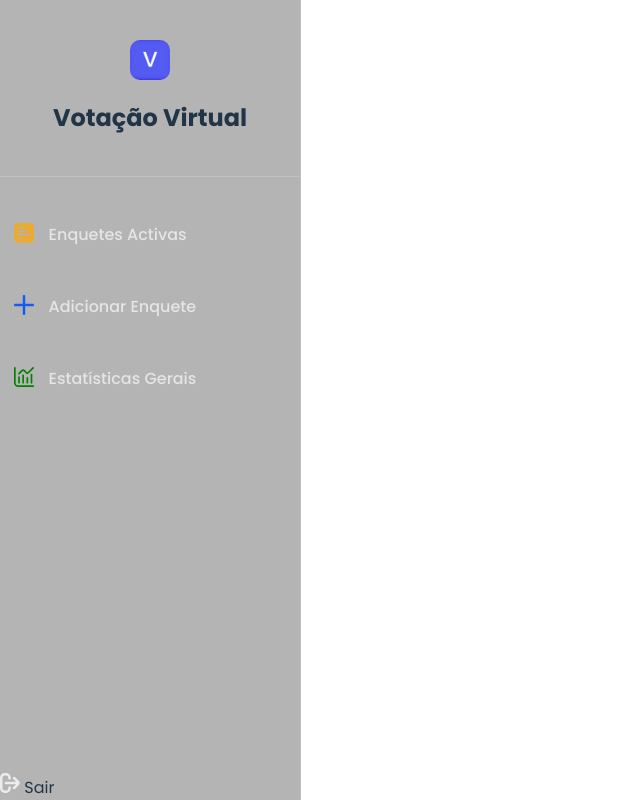
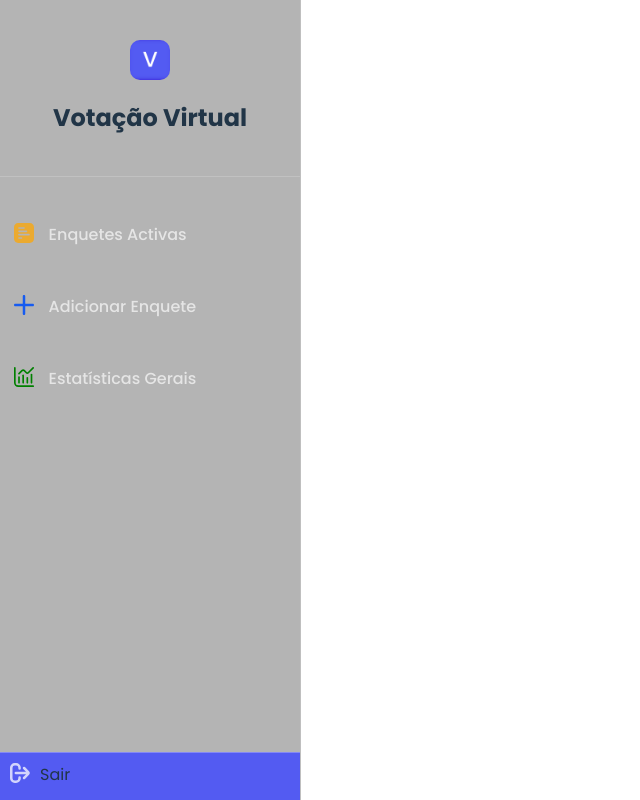
Before and after one commit to joelpanzojose/vote_oficial, a React (Vite) app: page / in a window 1280 px wide. Shown: the whole page, without its empty margins (0-640 px from the left). Built offline with nearby package versions, Linux system fonts and the light colour scheme.

Commit message:
Atualizei a parte de Logout

```diff
--- a/src/componentes/Menufix/menu.css
+++ b/src/componentes/Menufix/menu.css
@@ -71,3 +71,12 @@ a:hover{
   fill: white;
   transition: fill 0.3s;
 }
+
+.log{
+    display: flex;
+    gap: 10px;
+    padding: 10px;
+    border-top: 1px solid rgba(255, 255, 255, 0.281);
+    background-color: #535bf2;
+    cursor: pointer;
+}
```
